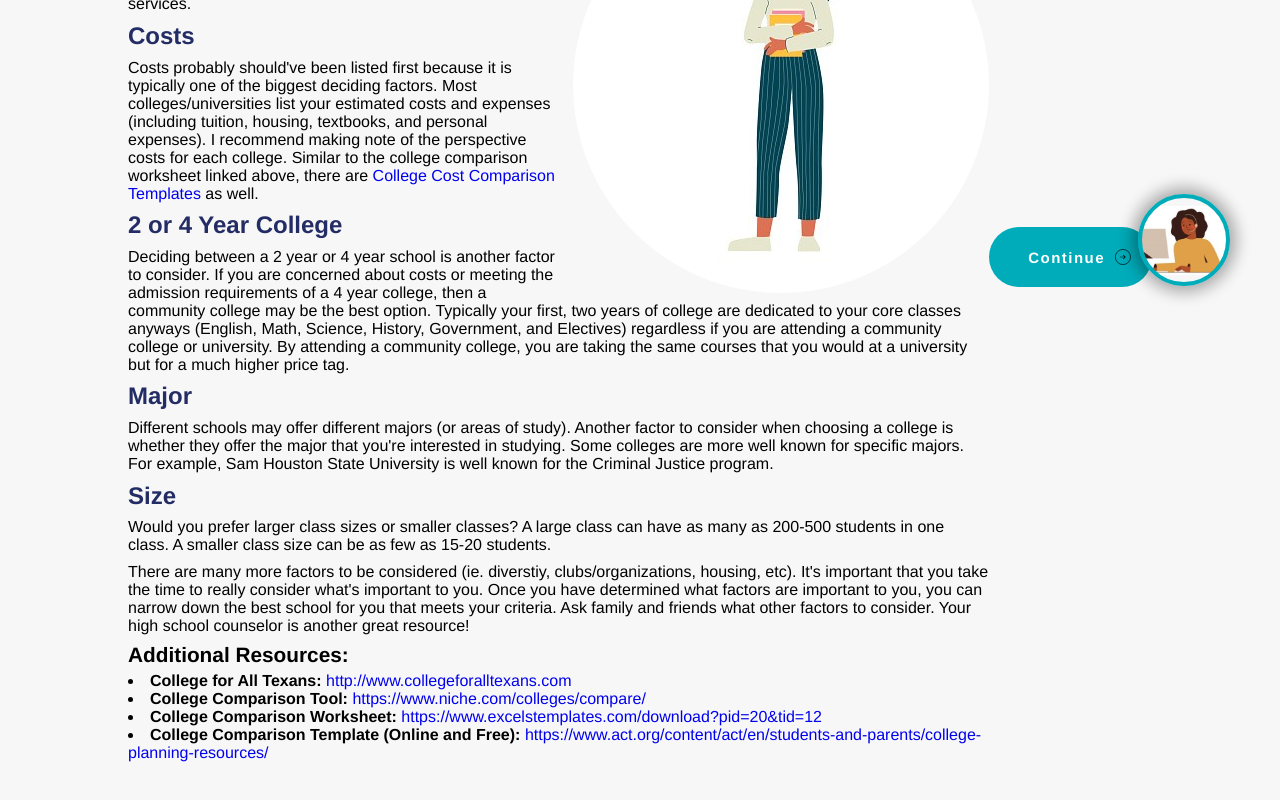
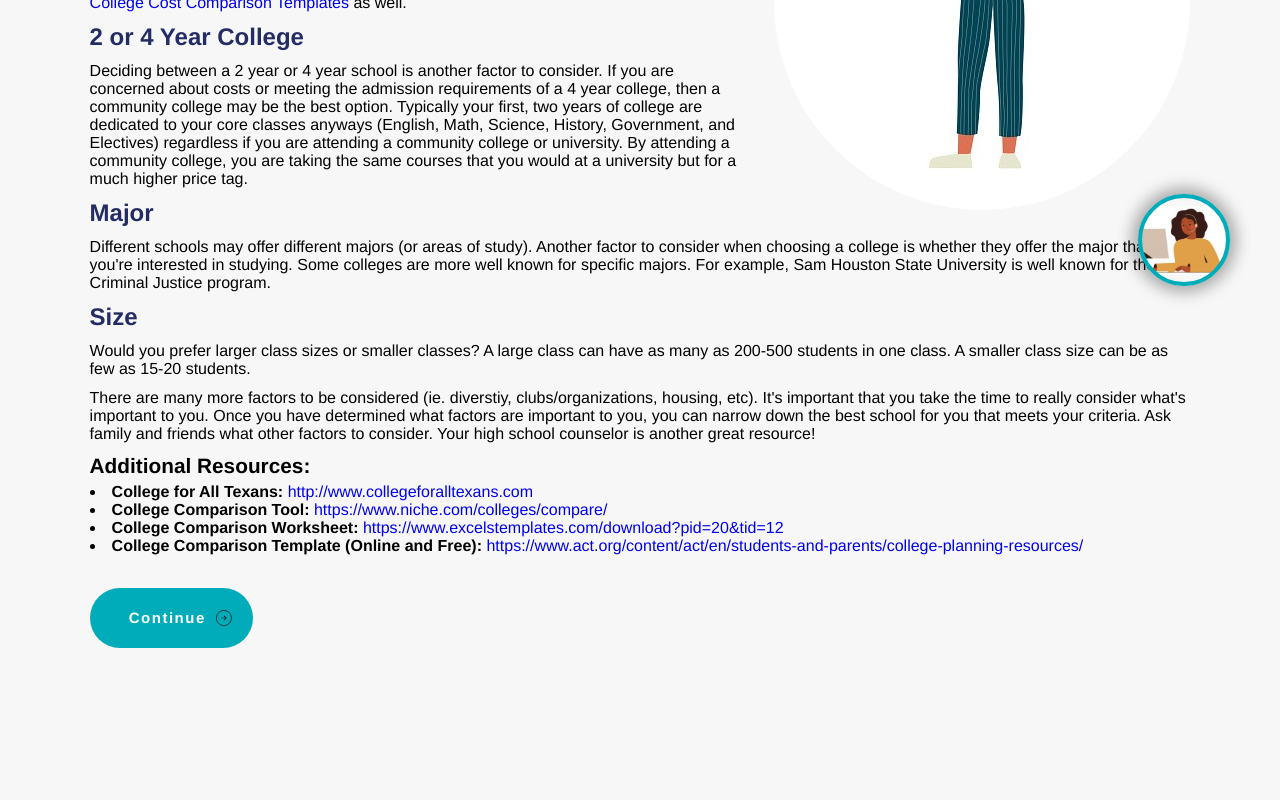
Before and after one commit to a-cole55/college-guide, a React (Create React App) app: page /choose in a window 1280 px wide. Shown: the part 494-1294 px from the top of the page. After the commit the page ends 1206 px from the top, so only its background shows below. Built offline with nearby package versions, Linux system fonts and the light colour scheme.

Commit message:
fixes to page layout

```diff
--- a/src/components/Admission.js
+++ b/src/components/Admission.js
@@ -54,9 +54,11 @@ export default function Admission(){
             <li><strong>College Application Fee Waiver: </strong><a href="https://www.nerdwallet.com/article/loans/student-loans/college-application-fee-waiver">https://www.nerdwallet.com/article/loans/student-loans/college-application-fee-waiver</a></li>
             <li><strong>SAT/ ACT Fee Waiver</strong>, visit here for <a href="https://satsuite.collegeboard.org/sat/registration/fee-waivers">SAT</a> or <a href="https://www.act.org/content/act/en/products-and-services/the-act/registration/fees/fee-waivers.html">ACT</a>.</li>
             <li><strong>College for All Texans: </strong><a href="http://www.collegeforalltexans.com/index.cfm?objectid=6316E4DD-C14F-738B-0D78B8A1D99D9DC8">http://www.collegeforalltexans.com</a></li>
-            </div>
+
             <div className="button">
             <Link className="navigation" to="/finaid"><NavigationButton /></Link>
+            </div>
+
             </div>
             </div>
         </motion.div>
--- a/src/components/ChooseCollege.css
+++ b/src/components/ChooseCollege.css
@@ -25,7 +25,7 @@ h4{
 .content{
     display:flex;
     flex-direction: row;
-    align-items: center;
+    align-items: flex-start;
 }
 .info{
     width:100%
--- a/src/components/ChooseCollege.js
+++ b/src/components/ChooseCollege.js
@@ -71,10 +71,13 @@ export default function ChooseCollege(){
             <li><strong>College Comparison Worksheet: </strong><a href="https://www.excelstemplates.com/download?pid=20&tid=12">https://www.excelstemplates.com/download?pid=20&tid=12</a></li>
             <li><strong>College Comparison Template (Online and Free): </strong><a href="https://www.act.org/content/act/en/students-and-parents/college-planning-resources/paying-for-college/estimating-the-cost-of-college.html">
             https://www.act.org/content/act/en/students-and-parents/college-planning-resources/</a></li>
+
+            <div className="button">
+                <Link className="navigation" to="/admission"><NavigationButton/></Link>
             </div>
-            <div className="button">
-                <Link className="navigation" to="/admission"><NavigationButton /></Link>
             </div>
+
+
             </div>
         </motion.div>
     )
--- a/src/components/FinancialAid.js
+++ b/src/components/FinancialAid.js
@@ -100,9 +100,13 @@ export default function FinancialAid(){
             <li><strong>Former Foster Care Tuition Exemption </strong><a href="http://www.collegeforalltexans.com/apps/financialaid/tofa2.cfm?ID=551">http://www.collegeforalltexans.com/apps/financialaid/tofa2.cfm?ID=551</a></li>
             <li><strong>Military Tuition Exemption </strong><a href="http://www.collegeforalltexans.com/apps/financialaid/tofa2.cfm?ID=591">http://www.collegeforalltexans.com/apps/financialaid/tofa2.cfm?ID=591</a></li>
             <li><strong>Blind or Deaf Tuition Exemption </strong><a href="http://www.collegeforalltexans.com/apps/financialaid/tofa2.cfm?ID=547">http://www.collegeforalltexans.com/apps/financialaid/tofa2.cfm?ID=547</a></li>
-            </div>
+
+
             <div className="button">
             <Link className="navigation" to="/housing"><NavigationButton /></Link>
+            </div>
+
+
             </div>
             </div>
         </motion.div>
--- a/src/components/Housing.js
+++ b/src/components/Housing.js
@@ -51,10 +51,13 @@ export default function Housing(){
                 you would have if living on campus BUT you may save on housing costs by living off campus and splitting housing costs with
                 a roommate. There's no right or wrong answer when deciding whether to live on-campus or not, it's only important that you
                 do what's best for you.            </p>
+
+
+                <div className="button">
+                    <Link className="navigation" to="/resources"><NavigationButton /></Link>
                 </div>
-            <div className="button">
-            <Link className="navigation" to="/resources"><NavigationButton /></Link>
-            </div>
+
+                </div>
             </div>
         </motion.div>
 
--- a/src/components/Resources.js
+++ b/src/components/Resources.js
@@ -1,6 +1,7 @@
 import NavigationButton from "./Button";
 import "../components/Resources.css";
-import {motion} from "framer-motion"
+import {motion} from "framer-motion";
+import {Link} from "react-router-dom";
 
 const transition = {duration: 0.6, ease: [0.43, 0.13, 0.23, 0.96]};
 
@@ -22,9 +23,11 @@ export default function Resources(){
             <h2>Career Counseling</h2>
             <h2>Transfer Resources</h2>
             <h2>Campus Organizations</h2> */}
+
+            <div className="button">
+                <Link className="navigation" to="/"><NavigationButton /></Link>
             </div>
-            <div className="button">
-                <NavigationButton prop="/choose"/>
+
             </div>
             </div>
         </motion.div>
--- a/src/index.css
+++ b/src/index.css
@@ -109,13 +109,17 @@ span{
  }
  .button{
   display:flex;
-  justify-content: flex-end;
+  justify-content: flex-start;
+  position: relative;
+  margin-top: 3%;
+  /* bottom:18px;
+  left:50px; */
  }
  .pageTitle{
   font-size: 66px;
  }
  .chooseCollege, .admissions, .finaid, .housing, .resources{
-  padding:2% 10% 5% 10%;
+  padding:2% 7% 5% 7%;
  }
  .navigation{
   text-decoration: none;
```
